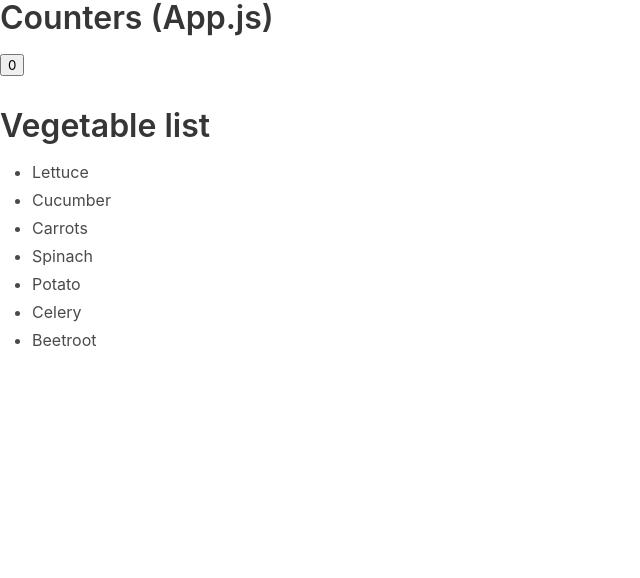
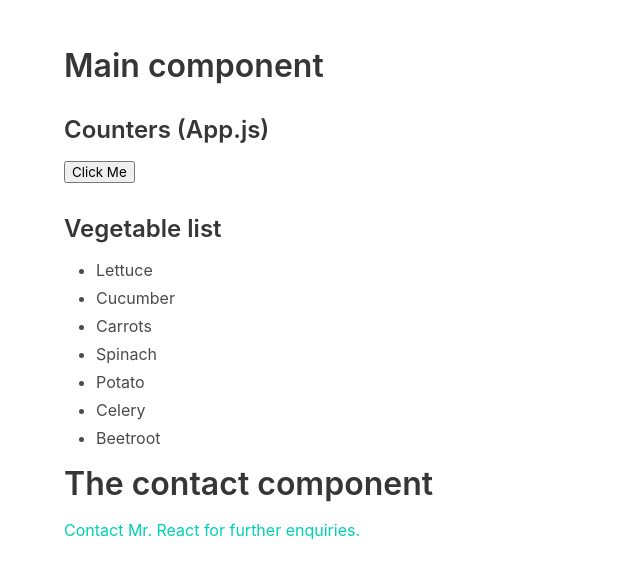
Before and after one commit to danielc92/react-tutorial-deved, a React (Create React App) app: page / in a window 1280 px wide. Shown: the top 578 px of the page, without its empty margins (0-640 px from the left). Built offline with nearby package versions, Linux system fonts and the light colour scheme.

Commit message:
Added nested component (Contact) into main component

```diff
--- a/src/App.js
+++ b/src/App.js
@@ -1,4 +1,5 @@
 import React from 'react';
+import Contact from './Contact';
 
 // Create component
 function App() {
@@ -9,22 +10,30 @@ function App() {
 
   const incrementCounter = () => {
     counter ++;
-    console.log(counter);
+    document.getElementById('counter').innerHTML = `I was changed to ${counter}`;
   }
 
   return (
+    <section className="section">
+        <section className="container">
             <section className="content">
-      <h1>Counters (App.js)</h1>
-      <button onClick={incrementCounter}>{counter}</button>
-      <h1>Vegetable list</h1>
+              <h1>Main component</h1>
+              <h3>Counters (App.js)</h3>
+              <button id="counter" onClick={incrementCounter}>Click Me</button>
+
+              <h3>Vegetable list</h3>
               <ul>
                 {vegetables.map((veggie, index) => {
                   return <li id={index}>{veggie}</li>
                 })}
               </ul>
+
+              <Contact/>
+
+            </section>
+        </section>
     </section>
   );
-
 }
 
 export default App;
--- /dev/null
+++ b/src/Contact.js
@@ -0,0 +1,13 @@
+import React from 'react';
+
+function Contact() {
+
+    return (
+        <div className="content">
+            <h1>The contact component</h1>
+            <p className="has-text-primary">Contact Mr. React for further enquiries.</p>
+        </div>
+    );
+}
+
+export default Contact;
```
Lines whose indentation alone changed are shown as unchanged.
